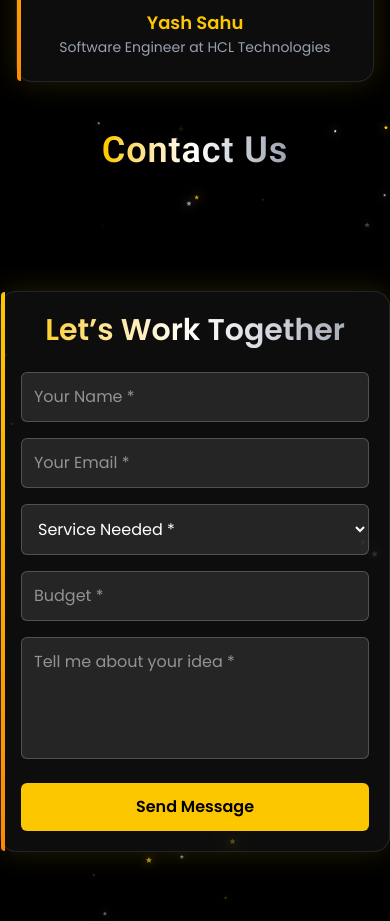
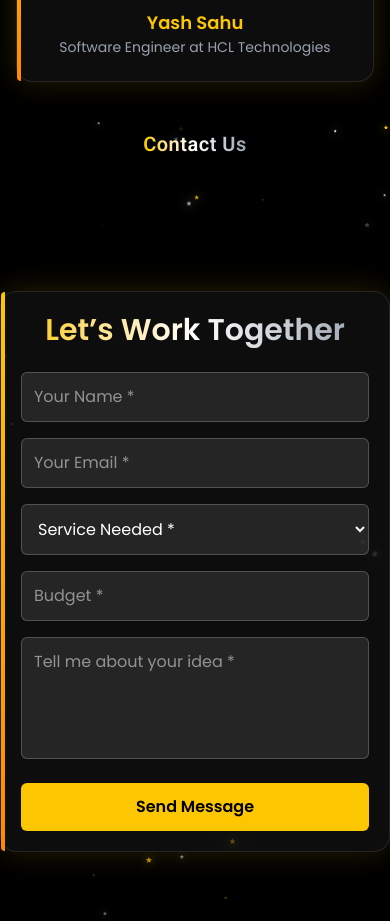
Before and after one commit to 4getDeepCode/Deep_Portfolio_website, a React (Vite) app in the folder deep-portfolio/: page / in a window 390 px wide. Shown: the part 10500-11421 px from the top of the page. Built offline with nearby package versions, Linux system fonts and the light colour scheme; no server answers.

Commit message:
update contact us page

```diff
--- a/deep-portfolio/src/sections/Contact.jsx
+++ b/deep-portfolio/src/sections/Contact.jsx
@@ -72,7 +72,7 @@ const Contact = () => {
       {/* TOP CENTER HEADING */}
       <h2
         className="
-        text-4xl sm:text-5xl font-semibold
+        text-xl sm:text-5xl font-semibold
           absolute top-2 left-1/2 -translate-x-1/2
           text-4xl font-semibold tracking-wide
           bg-clip-text text-transparent
```
